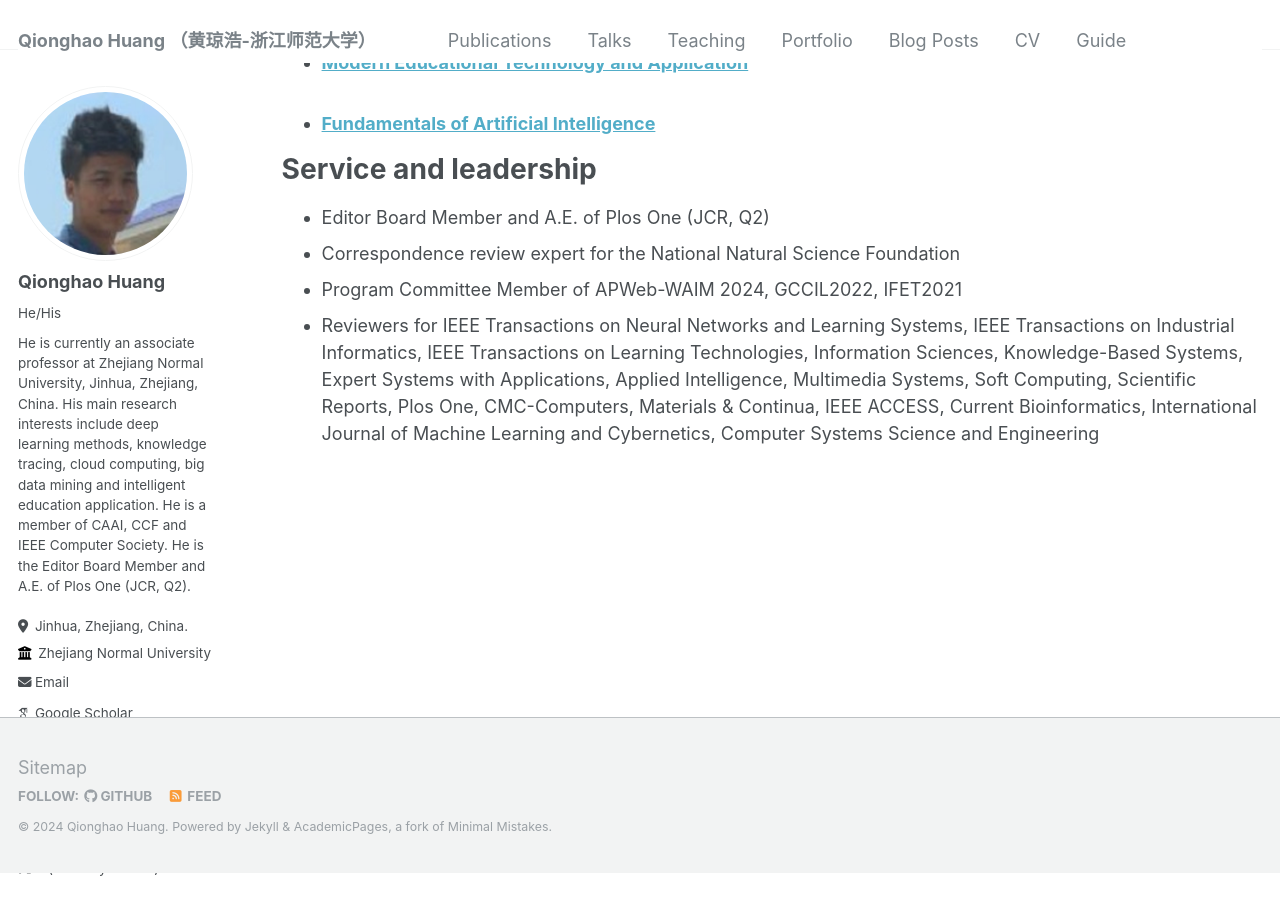
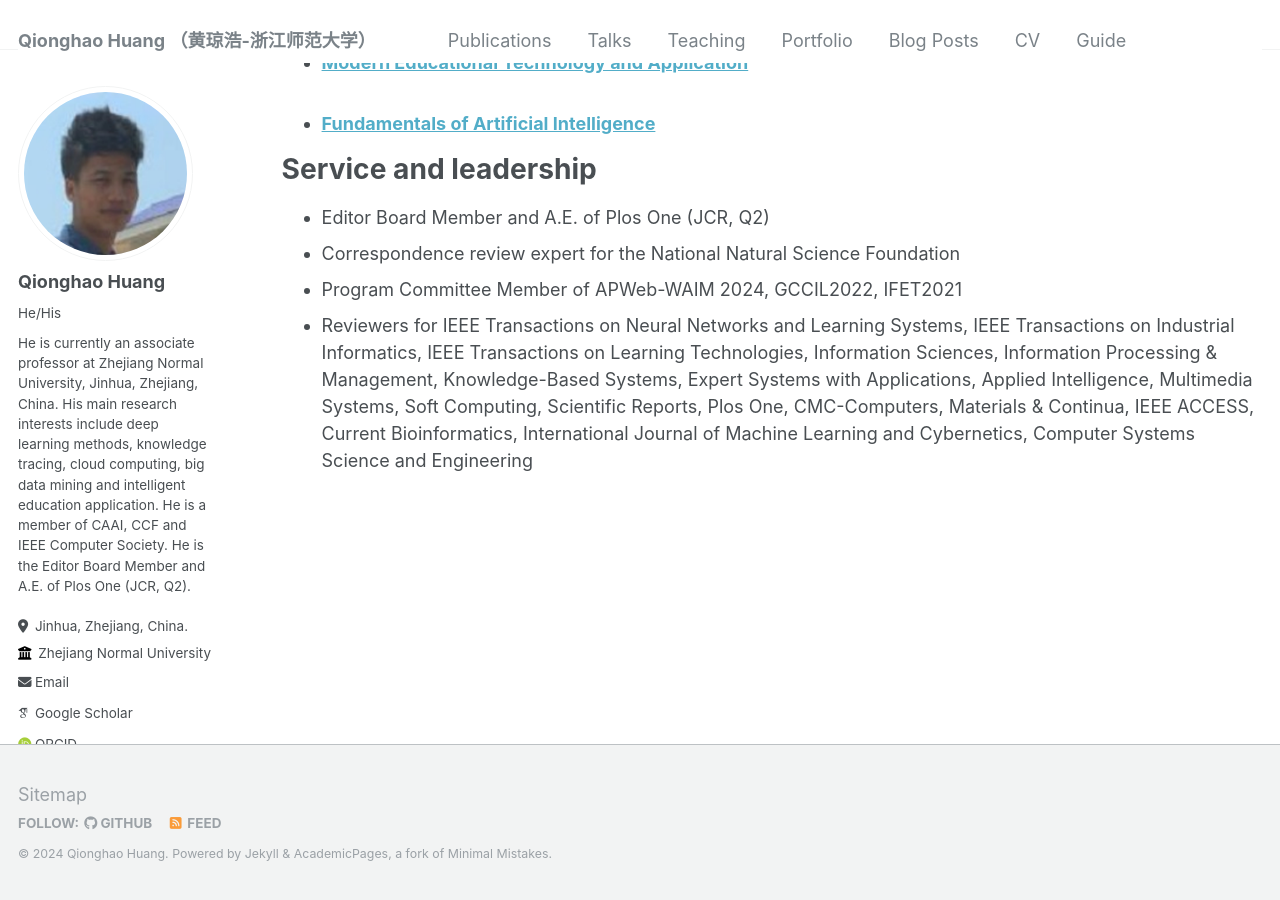
Before and after one commit to qhhuang-ai/qhhuang-ai.github.io, a Jekyll site: the page built from _pages/cv.md, in a window 1280 px wide and 900 px high, scrolled down 4671 px. Built offline with Jekyll 4.4.1, drawn with Linux system fonts in a browser that asks for light colours; some web fonts are replaced; before the commit the page ends 5544 px from its top, so only the background shows below that.

Commit message:
update CV

```diff
--- a/_pages/cv.md
+++ b/_pages/cv.md
@@ -64,4 +64,4 @@ Service and leadership
 * Editor Board Member and A.E. of Plos One (JCR, Q2)
 * Correspondence review expert for the National Natural Science Foundation
 * Program Committee Member of APWeb-WAIM 2024, GCCIL2022, IFET2021
-* Reviewers for IEEE Transactions on Neural Networks and Learning Systems, IEEE Transactions on Industrial Informatics, IEEE Transactions on Learning Technologies, Information Sciences, Knowledge-Based Systems, Expert Systems with Applications, Applied Intelligence, Multimedia Systems, Soft Computing, Scientific Reports, Plos One, CMC-Computers, Materials & Continua,  IEEE ACCESS, Current Bioinformatics, International Journal of Machine Learning and Cybernetics, Computer Systems Science and Engineering
+* Reviewers for IEEE Transactions on Neural Networks and Learning Systems, IEEE Transactions on Industrial Informatics, IEEE Transactions on Learning Technologies, Information Sciences, Information Processing & Management, Knowledge-Based Systems, Expert Systems with Applications, Applied Intelligence, Multimedia Systems, Soft Computing, Scientific Reports, Plos One, CMC-Computers, Materials & Continua,  IEEE ACCESS, Current Bioinformatics, International Journal of Machine Learning and Cybernetics, Computer Systems Science and Engineering
```
